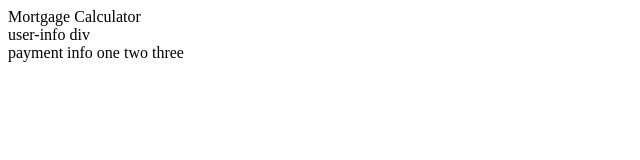
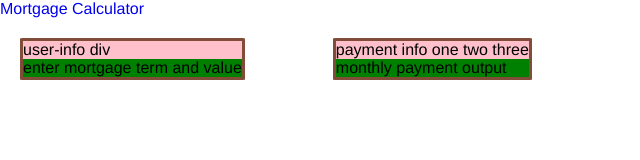
Before and after one commit to AndrMelon/MortgageCalcSite, a plain HTML site: page index.html in a window 1280 px wide. Shown: the whole page, without its empty margins (0-640 px from the left). Drawn offline with Linux system fonts and the light colour scheme.

Commit message:
couple changes

```diff
--- a/css/style.css
+++ b/css/style.css
@@ -1,3 +1,48 @@
-.container{
-    border-color: black;
+
+#Reset
+html, body, div, span, applet, object, iframe,
+h1, h2, h3, h4, h5, h6, p, blockquote, pre,
+a, abbr, acronym, address, big, cite, code,
+del, dfn, em, img, ins, kbd, q, s, samp,
+small, strike, strong, sub, sup, tt, var,
+b, u, i, center,
+dl, dt, dd, ol, ul, li,
+fieldset, form, label, legend,
+table, caption, tbody, tfoot, thead, tr, th, td,
+article, aside, canvas, details, embed,
+figure, figcaption, footer, header, hgroup,
+menu, nav, output, ruby, section, summary,
+time, mark, audio, video {
+	margin: 0;
+	padding: 0;
+	border: 0;
+	font-size: 100%;
+    font: inherit;
+    font-family: Helvetica, Arial, sans-serif;
+	vertical-align: baseline;
 }
+
+
+.flex-parent {
+    display: flex;
+    gap: 3em;
+}
+
+.container {
+    background-color: pink;
+    border-radius: 1%;
+    border: 3px solid rgb(129, 77, 56);
+    margin: 20px;
+}
+
+header {
+    color:#0000EE;
+}
+
+.entrybox {
+    background-color: green;
+}
+
+.flex-parent {
+
+}
--- a/index.html
+++ b/index.html
@@ -4,6 +4,7 @@
 <!--[if IE 8]>         <html class="no-js lt-ie9"> <![endif]-->
 <!--[if gt IE 8]>      <html class="no-js"> <!--<![endif]-->
 <html>
+
 <head>
     <meta charset="utf-8">
     <meta http-equiv="X-UA-Compatible" content="IE=edge">
@@ -11,8 +12,10 @@
     </title>
     <meta name="description" content="">
     <meta name="viewport" content="width=device-width, initial-scale=1">
-        <link rel="stylesheet" href="/css/style.css">
+    <link href="https://fonts.googleapis.com/css2?family=Open+Sans&display=swap" rel="stylesheet">
+    <link rel="stylesheet" type="text/css" href="css/style.css">
 </head>
+
 <body>
     <!--[if lt IE 7]>
             <p class="browsehappy">You are using an <strong>outdated</strong> browser. Please <a href="#">upgrade your browser</a> to improve your experience.</p>
@@ -22,9 +25,15 @@
         Mortgage Calculator
     </header>
 
+    <div class="flex-parent">
         <section id="user-info">
             <div class="container">
                 user-info div
+
+                <p class="entrybox">
+                    enter mortgage term and value
+                </p>
+
             </div>
 
         </section id="payment-info">
@@ -32,10 +41,17 @@
         <section id="payment-info">
             <div class="container">
                 payment info one two three
+
+                <p class="entrybox">
+                    monthly payment output
+                </p>
+
             </div>
         </section>
+    </div>
 
 
     <script src="" async defer></script>
 </body>
+
 </html>
```
Lines whose indentation alone changed are shown as unchanged.
